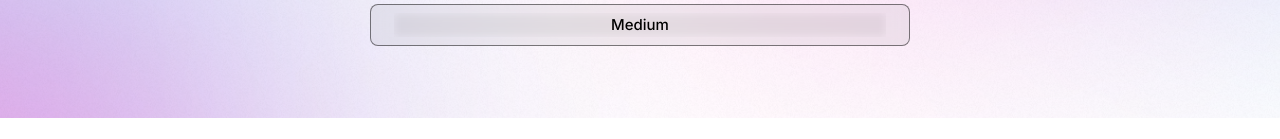
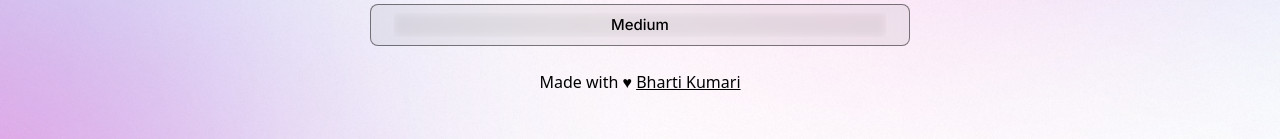
Before and after one commit to bhartik021/linktree, a React (Vite) app: page / in a window 1280 px wide. Shown: the part 699-838 px from the top of the page. Before the commit the page ends 817 px from the top, so only its background shows below. Built offline with nearby package versions, Linux system fonts and the light colour scheme.

Commit message:
layout completed

```diff
--- a/src/components/Linktree.jsx
+++ b/src/components/Linktree.jsx
@@ -65,6 +65,20 @@ const Linktree = () => {
           </div>
         </div>
       </div>
+
+      <div className="flex flex-row justify-center text-center max-w-full">
+        <div className="relative leading-[24px] z-[1]">
+          {`Made with ♥ `}
+          <a
+            className="text-[inherit]"
+            href="https://www.bhartikumari.in/"
+            target="_blank"
+          >
+            <span className="[text-decoration:underline]">Bharti Kumari</span>
+          </a>
+        </div>
+      </div>
+
     </div>
   );
 };
```
